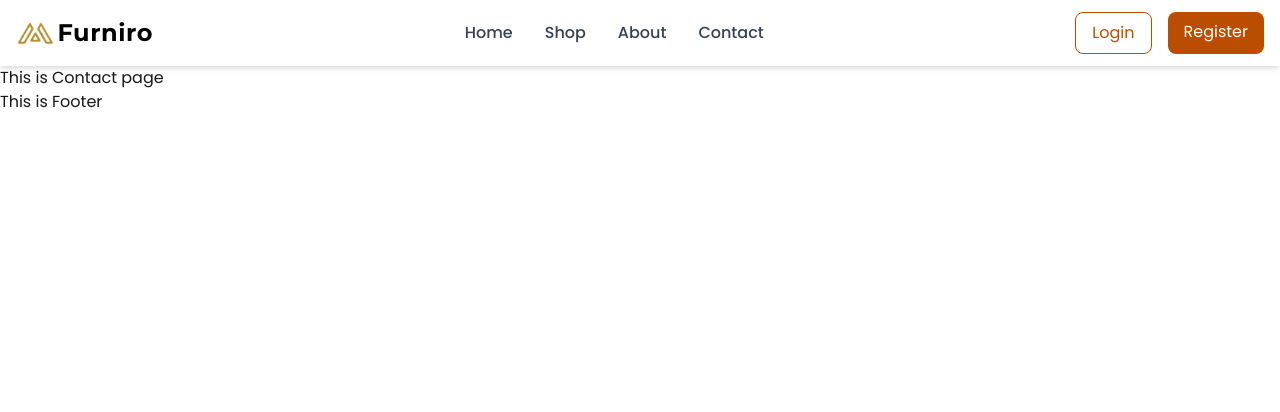
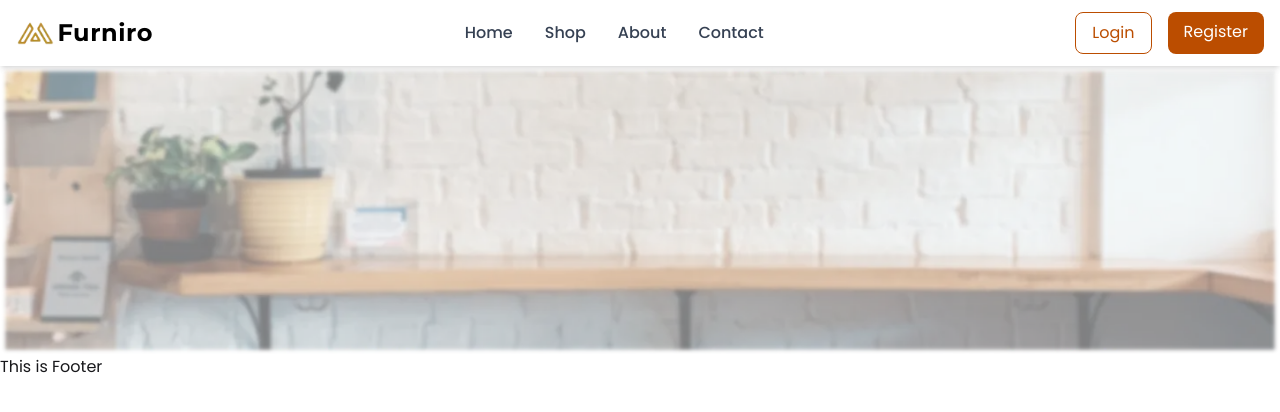
Before and after one commit to touhidtamim/Furniro, a React (Vite) app: page /contact in a window 1280 px wide. Shown: the top 412 px of the page. Built offline with nearby package versions, Linux system fonts and the light colour scheme.

Commit message:
added secondery HeroImg in shop , about and contact page

```diff
--- a/src/Pages/Contact/Contact.jsx
+++ b/src/Pages/Contact/Contact.jsx
@@ -1,7 +1,15 @@
 import React from "react";
+import SecondaryHero from "../../Components/Shared/seconderyHero";
 
 const Contact = () => {
-  return <div>This is Contact page</div>;
+  return (
+    <>
+      {/* Secondery HeroImg */}
+      <SecondaryHero />
+
+      {/* Main Content */}
+    </>
+  );
 };
 
 export default Contact;
--- a/src/Pages/Shop/Shop.jsx
+++ b/src/Pages/Shop/Shop.jsx
@@ -1,4 +1,5 @@
 import React from "react";
+import SecondaryHero from "../../Components/Shared/seconderyHero";
 
 const products = [
   {
@@ -29,6 +30,11 @@ const products = [
 
 const Shop = () => {
   return (
+    <>
+      {/* Secondery HeroImg */}
+      <SecondaryHero />
+
+      {/* Main Content */}
       <div className="max-w-7xl mx-auto px-6 py-12">
         <h1 className="text-3xl font-bold text-gray-800 text-center mb-8">
           Shop Furniture
@@ -63,6 +69,7 @@ const Shop = () => {
           ))}
         </div>
       </div>
+    </>
   );
 };
 
```
Lines whose indentation alone changed are shown as unchanged.
